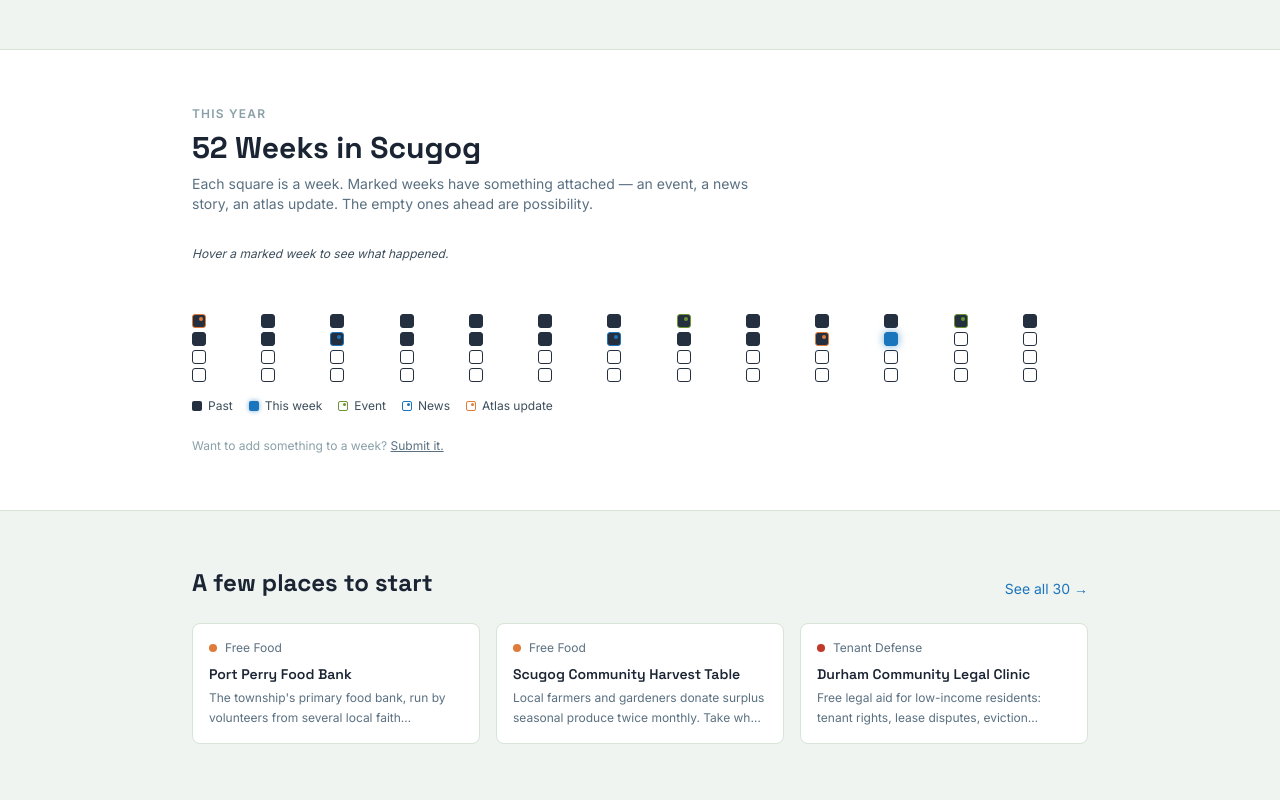
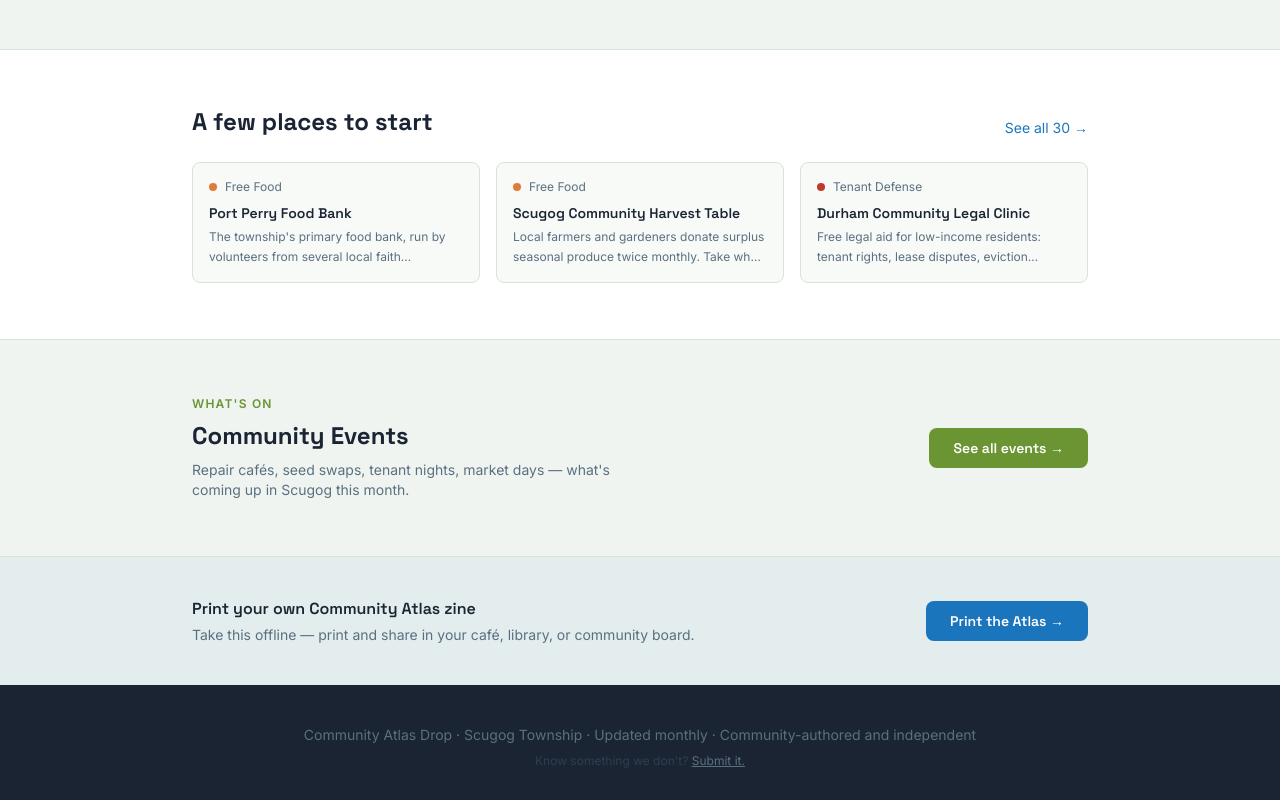
Before and after one commit to jodijanwin/Community-Atlas-Drop, a Next.js app: page / in a window 1280 px wide. Shown: the part 2400-3200 px from the top of the page. Built offline with nearby package versions, Linux system fonts and the light colour scheme.

Commit message:
Remove 52 Weeks, add events teaser

```diff
--- a/app/page.tsx
+++ b/app/page.tsx
@@ -1,9 +1,7 @@
 import Link from "next/link";
 import listings from "@/data/listings.json";
 import stories from "@/data/stories.json";
-import weeklyEntries from "@/data/weekly.json";
 import { Category, CATEGORY_COLORS } from "@/types";
-import WeeklyGrid from "@/components/WeeklyGrid";
 
 const STATS = [
   { value: listings.length.toString(), label: "resources mapped" },
@@ -138,24 +136,8 @@ export default function HomePage() {
         </div>
       </section>
 
-      {/* ── 52 WEEKS IN SCUGOG — white ───────────────────────── */}
+      {/* ── A FEW PLACES TO START — white ───────────────────── */}
       <section className="px-6 py-14 border-t" style={{ background: "white", borderColor: "#D8E4D8" }}>
-        <div className="max-w-4xl mx-auto">
-          <p className="text-xs font-bold uppercase tracking-widest mb-2" style={{ color: "#8AA0A8" }}>This year</p>
-          <h2 className="text-3xl font-bold mb-2" style={{ fontFamily: "'Space Grotesk', sans-serif", color: "#1A2433" }}>52 Weeks in Scugog</h2>
-          <p className="text-sm mb-8 max-w-xl" style={{ color: "#5A7080" }}>
-            Each square is a week. Marked weeks have something attached — an event, a news story, an atlas update. The empty ones ahead are possibility.
-          </p>
-          <WeeklyGrid entries={weeklyEntries as any} />
-          <p className="text-xs mt-6" style={{ color: "#8AA0A8" }}>
-            Want to add something to a week?{" "}
-            <Link href="/submit" className="underline" style={{ color: "#5A7080" }}>Submit it.</Link>
-          </p>
-        </div>
-      </section>
-
-      {/* ── A FEW PLACES TO START — light ───────────────────── */}
-      <section className="px-6 py-14 border-t" style={{ background: "#F0F4F0", borderColor: "#D8E4D8" }}>
         <div className="max-w-4xl mx-auto">
           <div className="flex items-end justify-between mb-6">
             <h2 className="text-2xl font-bold" style={{ fontFamily: "'Space Grotesk', sans-serif", color: "#1A2433" }}>A few places to start</h2>
@@ -163,7 +145,7 @@ export default function HomePage() {
           </div>
           <div className="grid grid-cols-1 sm:grid-cols-3 gap-4">
             {listings.slice(0, 3).map((listing) => (
-              <Link key={listing.id} href={`/atlas?id=${listing.id}`} className="p-4 rounded-lg border transition-all hover:shadow-sm" style={{ background: "white", borderColor: "#D8E4D8" }}>
+              <Link key={listing.id} href={`/atlas?id=${listing.id}`} className="p-4 rounded-lg border transition-all hover:shadow-sm" style={{ background: "#F8FAF8", borderColor: "#D8E4D8" }}>
                 <div className="flex items-center gap-2 mb-2">
                   <div className="w-2 h-2 rounded-full shrink-0" style={{ background: CATEGORY_COLORS[listing.category as Category] }} />
                   <span className="text-xs" style={{ color: "#5A7080" }}>{listing.category}</span>
@@ -173,6 +155,20 @@ export default function HomePage() {
               </Link>
             ))}
           </div>
+        </div>
+      </section>
+
+      {/* ── UPCOMING EVENTS TEASER — light ──────────────────── */}
+      <section className="px-6 py-14 border-t" style={{ background: "#F0F4F0", borderColor: "#D8E4D8" }}>
+        <div className="max-w-4xl mx-auto flex flex-col sm:flex-row items-center justify-between gap-6">
+          <div>
+            <p className="text-xs font-bold uppercase tracking-widest mb-2" style={{ color: "#6B9433" }}>What's on</p>
+            <h2 className="text-2xl font-bold mb-2" style={{ fontFamily: "'Space Grotesk', sans-serif", color: "#1A2433" }}>Community Events</h2>
+            <p className="text-sm max-w-md" style={{ color: "#5A7080" }}>Repair cafés, seed swaps, tenant nights, market days — what's coming up in Scugog this month.</p>
+          </div>
+          <Link href="/events" className="shrink-0 px-6 py-2.5 rounded-lg text-sm font-semibold transition-all hover:opacity-90" style={{ fontFamily: "'Space Grotesk', sans-serif", background: "#6B9433", color: "white" }}>
+            See all events →
+          </Link>
         </div>
       </section>
 
```
